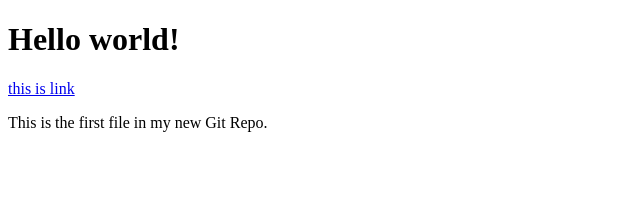
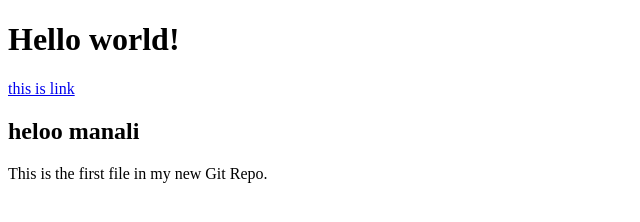
Before and after one commit to manaliwebcreta/manaliwebcreta, a plain HTML site: page index.html in a window 1280 px wide. Shown: the whole page, without its empty margins (0-640 px from the left). Drawn offline with Linux system fonts and the light colour scheme.

Commit message:
{change}

```diff
--- a/index.html
+++ b/index.html
@@ -7,6 +7,7 @@
 
 <h1>Hello world!</h1>
 <a href="https://www.webcreta.com/">this is link</a>
+<h2>heloo manali</h2>
 <p>This is the first file in my new Git Repo.</p>
 
 </body>
```
